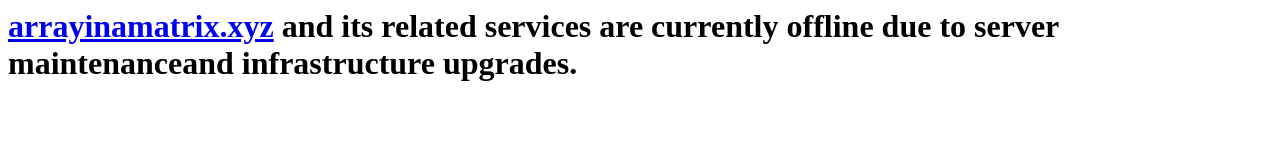
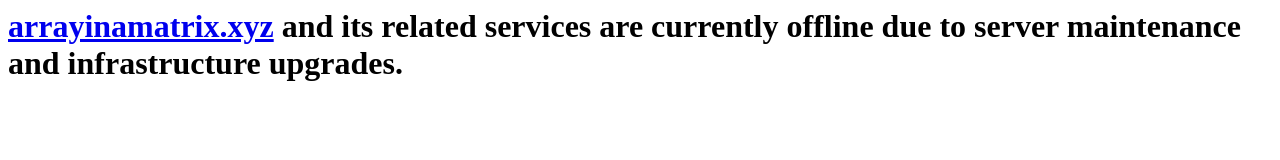
Before and after one commit to array-in-a-matrix/server-offline, a plain HTML site: page index.html in a window 1280 px wide. Drawn offline with Linux system fonts and the light colour scheme.

Commit message:
Update index.html

```diff
--- a/index.html
+++ b/index.html
@@ -1 +1 @@
-<h1><a href="https://arrayinamatrix.xyz">arrayinamatrix.xyz</a> and its related services are currently offline due to server maintenanceand infrastructure upgrades.</h1>
+<h1><a href="https://arrayinamatrix.xyz">arrayinamatrix.xyz</a> and its related services are currently offline due to server maintenance and infrastructure upgrades.</h1>
```
